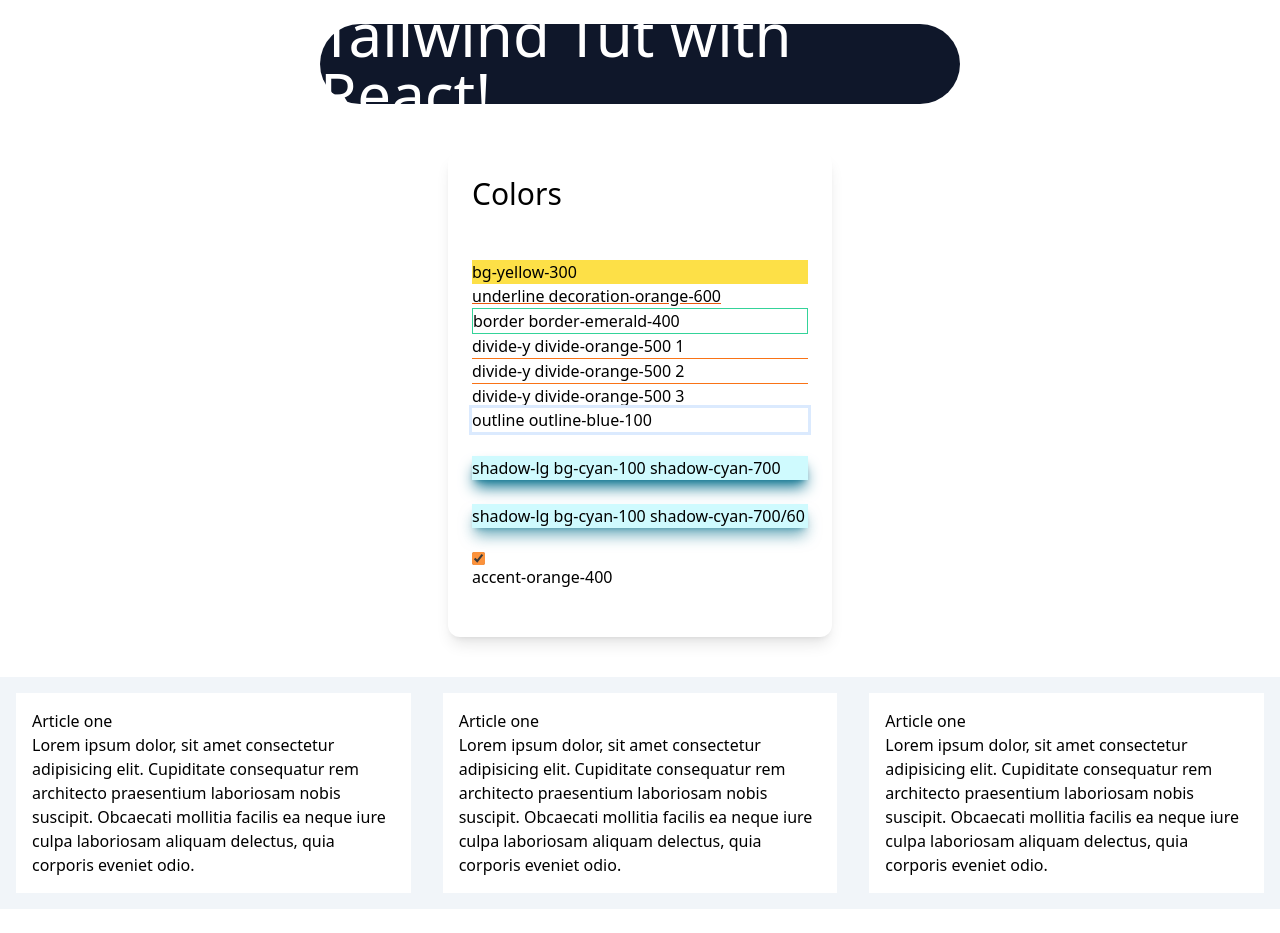
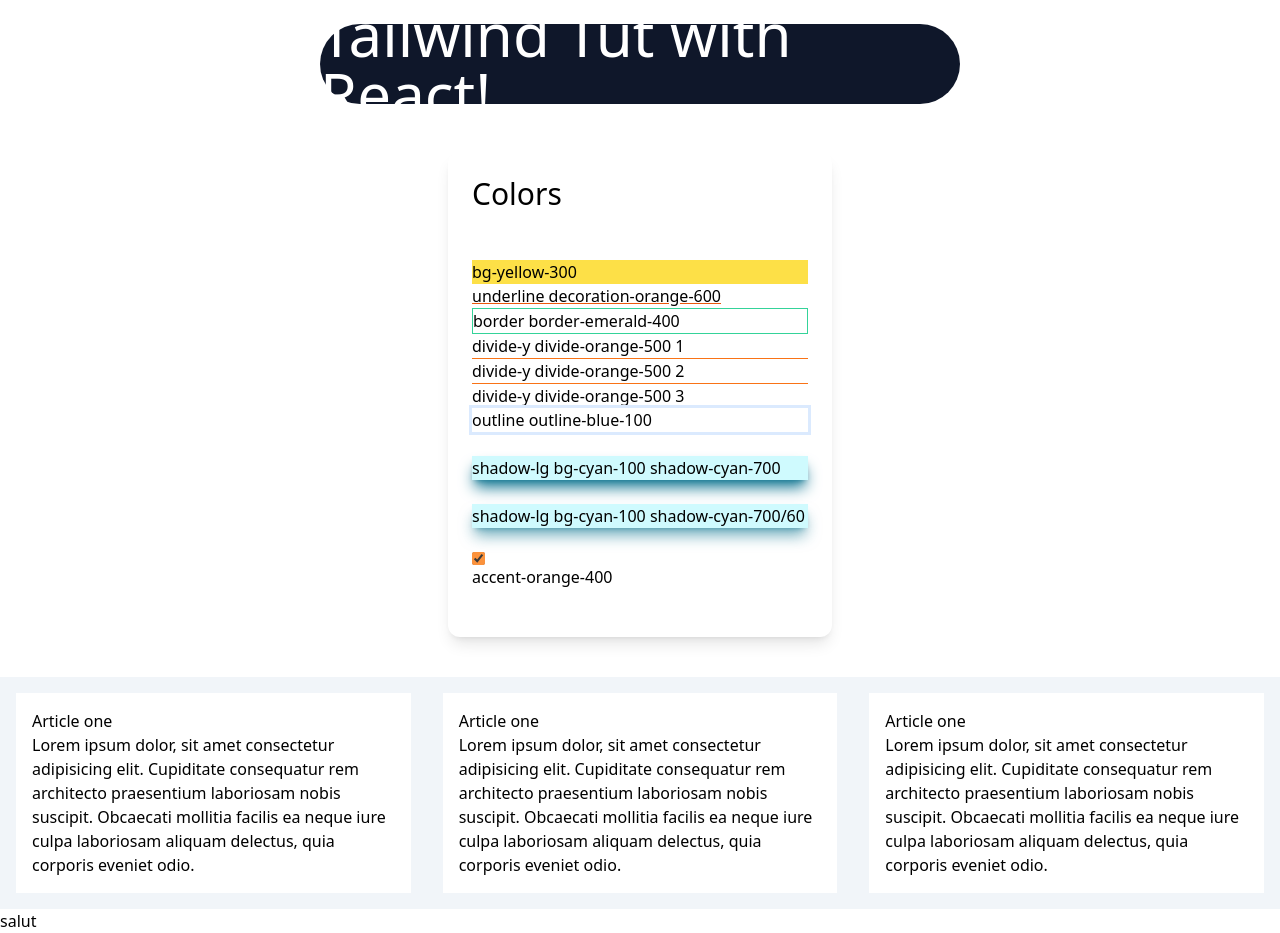
Before and after one commit to mirkobozzetto/tailwind_tut, a React (Vite) app: page / in a window 1280 px wide. Before the commit the page ends 909 px from the top, so only its background shows below. Built offline with nearby package versions, Linux system fonts and the light colour scheme.

Commit message:
Ajouter le composant de typographie à l'application

```diff
--- a/src/App.jsx
+++ b/src/App.jsx
@@ -1,6 +1,7 @@
 import Hello from "./components/Hello";
 import Colors from "./components/Colors";
 import ContainersWithSpace from "./components/ContainersWithSpace";
+import Typography from "./components/Typography";
 
 function App() {
   return (
@@ -8,6 +9,7 @@
       <Hello />
       <Colors />
       <ContainersWithSpace />
+      <Typography />
     </>
   );
 }
--- /dev/null
+++ b/src/components/Typography.jsx
@@ -0,0 +1,8 @@
+const Typography = () => {
+  return (
+    <>
+      <p>salut</p>
+    </>
+  );
+};
+export default Typography;
```
